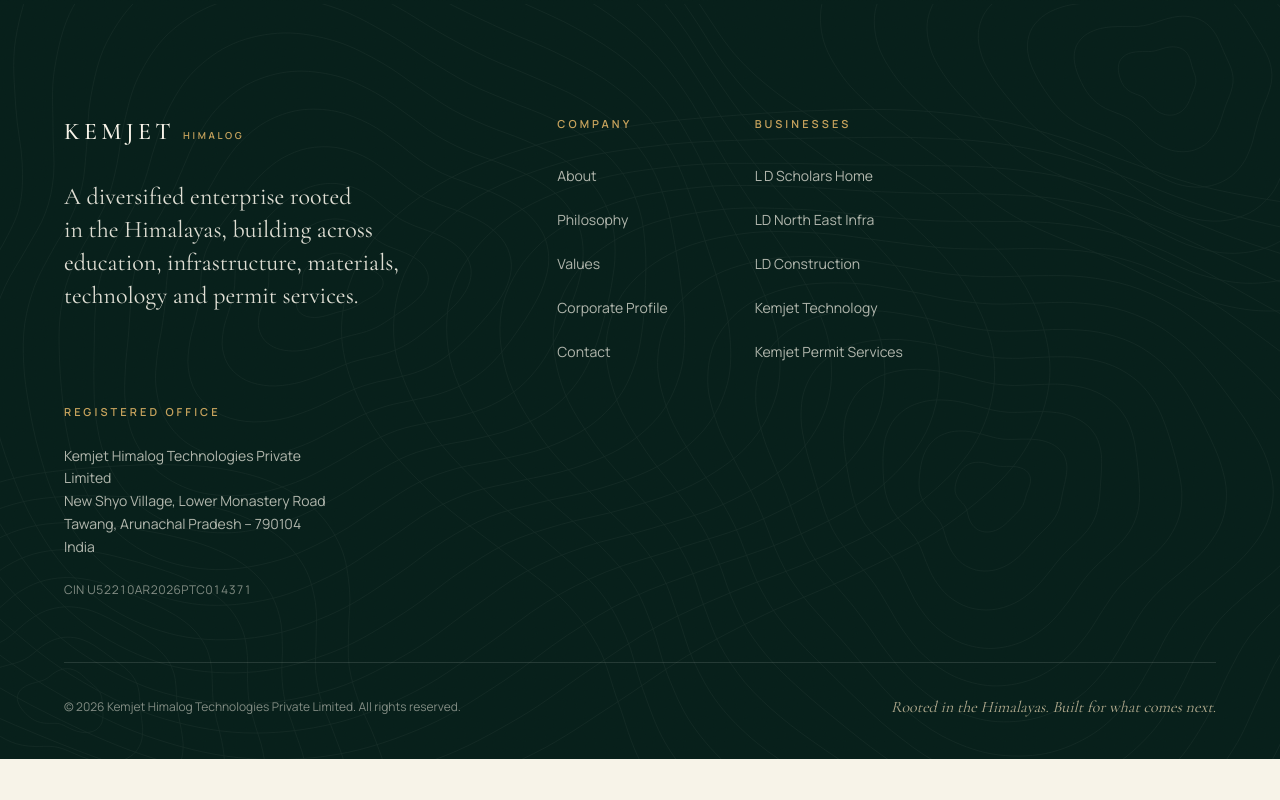
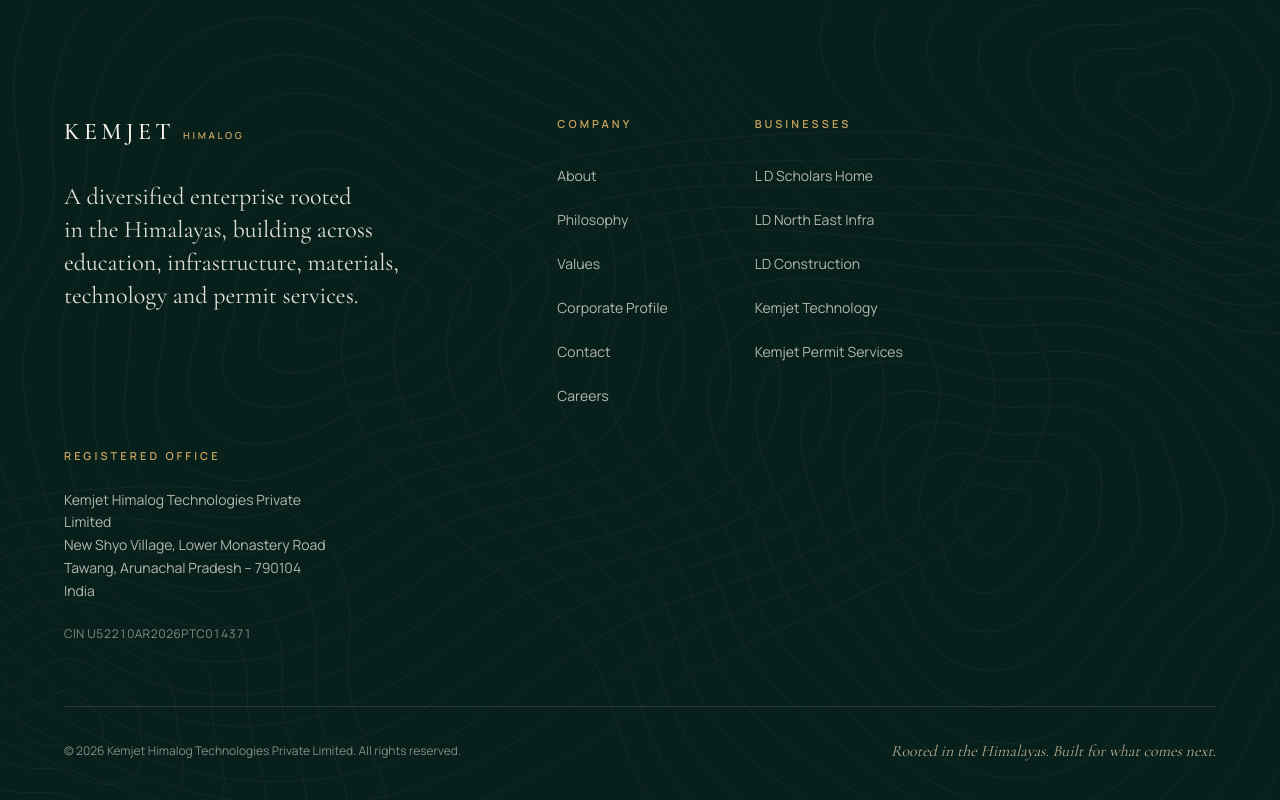
Before and after one commit to KEM-JET-HIMALOG-Pvt-Ltd/kemjet-website, a Next.js app: page / in a window 1280 px wide. Shown: the part 9677-10477 px from the top of the page. Before the commit the page ends 10436 px from the top, so only its background shows below. Built offline with nearby package versions, Linux system fonts and the light colour scheme.

Commit message:
Add 'Careers' link to site footer

```diff
--- a/components/site/site-footer.tsx
+++ b/components/site/site-footer.tsx
@@ -9,6 +9,7 @@ const COMPANY_LINKS = [
   { label: 'Values', href: '/#values' },
   { label: 'Corporate Profile', href: '/#corporate' },
   { label: 'Contact', href: '/#contact' },
+  { label: 'Careers', href: '/#careers'},
 ]
 
 export function SiteFooter() {
```
